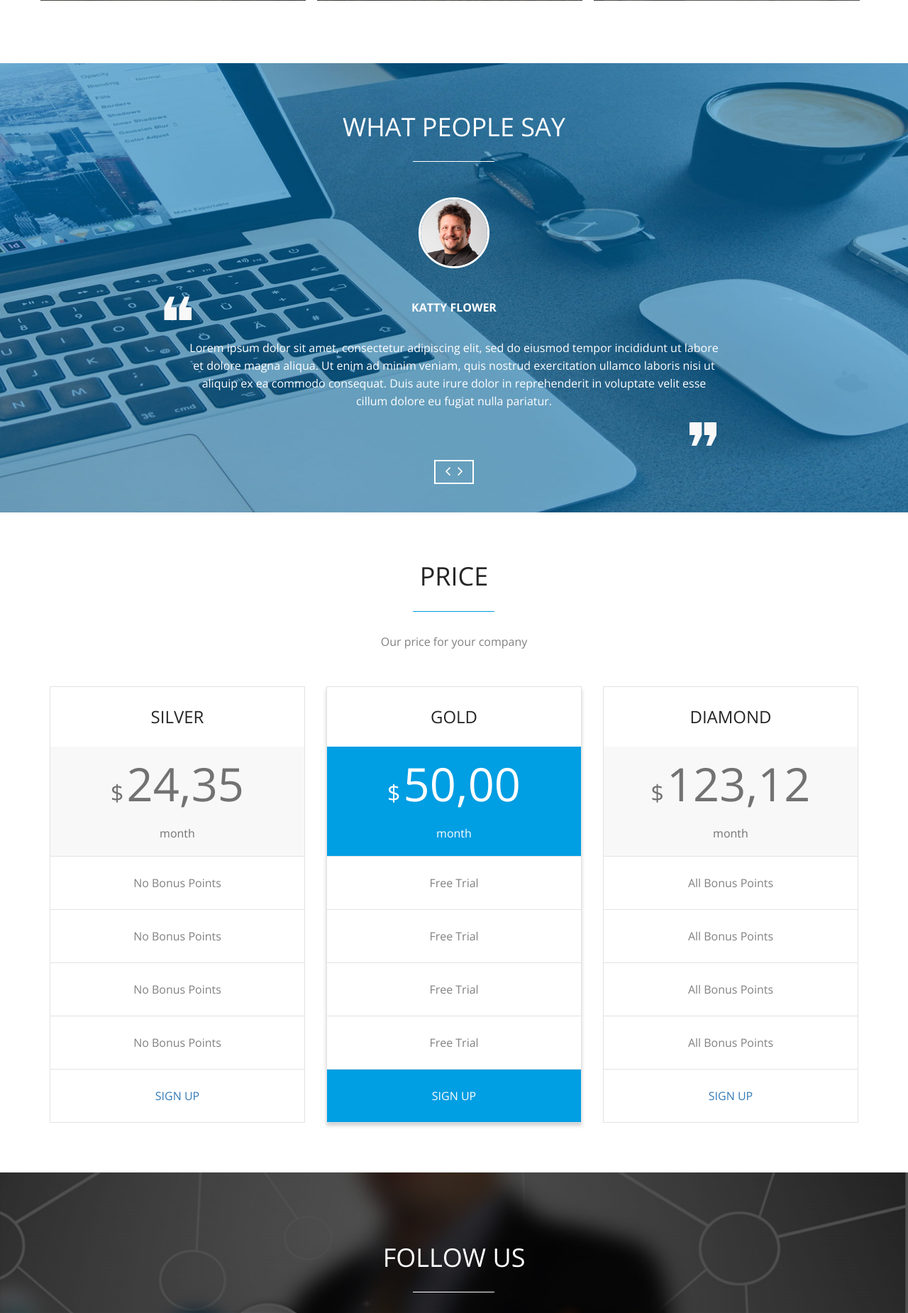
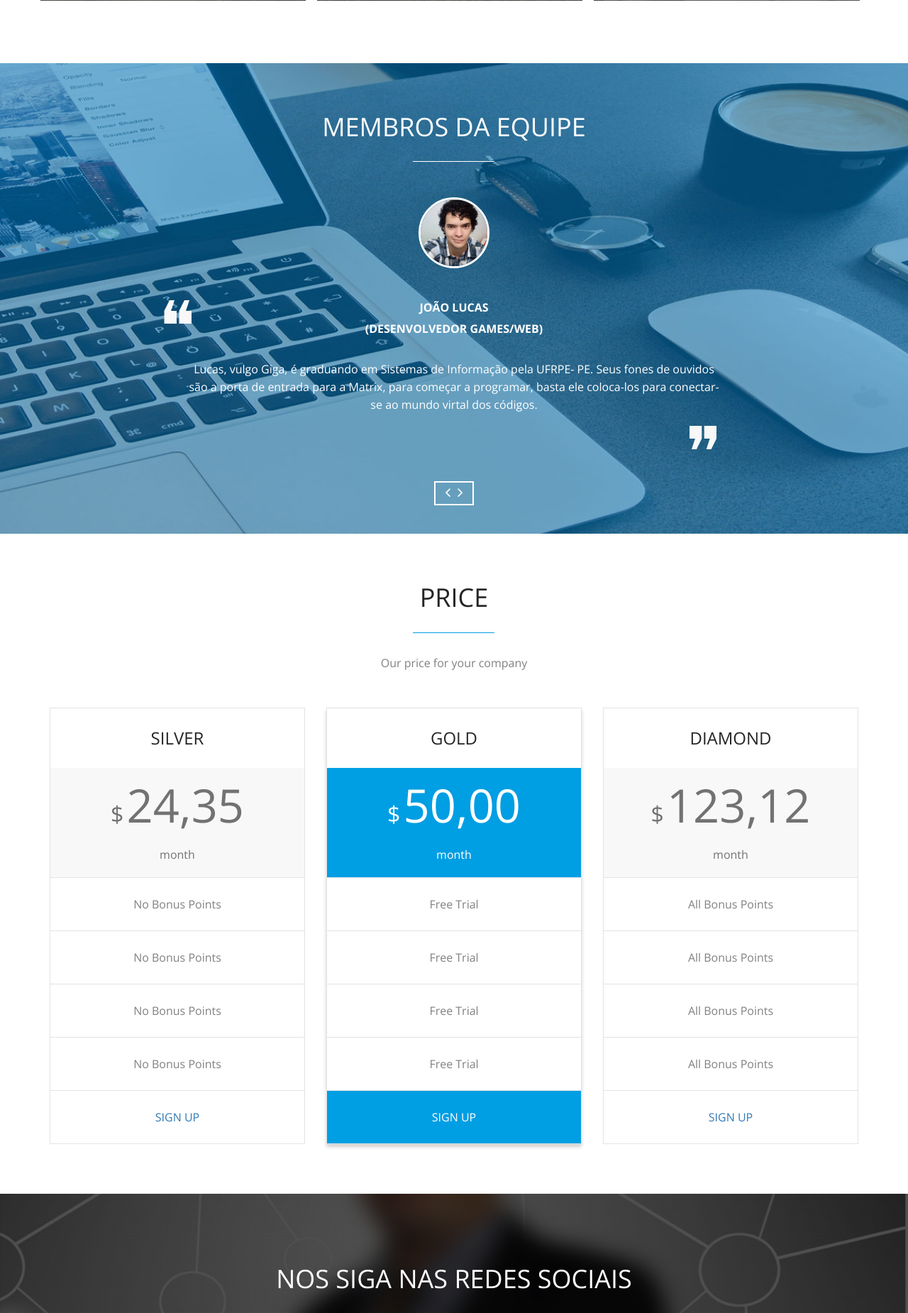
Before and after one commit to Nicollas21/site-imaginer, a PHP site: page / in a window 1280 px wide. Shown: the part 2158-4008 px from the top of the page at 71% size. Run offline with PHP 8.4, Linux system fonts and the light colour scheme; some libraries are stand-ins or nearby versions.

Commit message:
Imagens de Equipe, Comentarios e Localização no mapa implementados.

```diff
--- a/css/main.css
+++ b/css/main.css
@@ -9,6 +9,16 @@
 * ---------------------------------------------------------------------------
 *
 */
+
+
+/**
+            ADDED STYLES
+*/
+
+.header-logo {
+    width: 50%;
+}
+
 
 /* =================================== */
 /*	Basic Style
@@ -289,11 +299,8 @@
 }
 
 h1.navbar-brand {
-    color: #fff
-    font-size: 20px;
-    font-weight: 700;
     margin: 0;
-    text-transform: uppercase;
+    padding: 0;
 }
 
 .navbar-inverse .navbar-nav > li > a {
--- a/index.html
+++ b/index.html
@@ -8,7 +8,7 @@
         <meta charset="utf-8">
 		<!-- Always force latest IE rendering engine or request Chrome Frame -->
         <meta http-equiv="X-UA-Compatible" content="IE=edge,chrome=1">
-        <title>Imaginer Studio</title>
+        <title>Imaginer Studios</title>
 		<!-- Meta Description -->
         <meta name="description" content="Imaginer Studio">
         <meta name="keywords" content="one page, single page, onepage, responsive, parallax, creative, business, html5, css3, css3 animation">
@@ -72,7 +72,7 @@
 
 					<!-- logo -->
 					<h1 class="navbar-brand">
-						<a href="#body">Imaginer</a>
+						<img src="img/logo.png" class="header-logo img-responsive">
 					</h1>
 					<!-- /logo -->
                 </div>
@@ -83,7 +83,7 @@
                         <li><a href="#body">Home</a></li>
                         <li><a href="#service">Serviços</a></li>
                         <li><a href="#portfolio">Portfolio</a></li>
-                        <li><a href="#testimonials">Testimonial</a></li>
+                        <li><a href="#testimonials">Equipe</a></li>
                         <li><a href="#price">price</a></li>
                         <li><a href="#contact">Contato</a></li>
                     </ul>
@@ -327,29 +327,43 @@
 					<div class="row">
 
 						<div class="sec-title text-center white wow animated fadeInDown">
-							<h2>What people say</h2>
+							<h2>Membros da Equipe</h2>
 						</div>
 
 						<div id="testimonial" class=" wow animated fadeInUp">
 							<div class="testimonial-item text-center">
-								<img src="img/member-1.jpg" alt="Our Clients">
+								<img src="img/membros/lucas-arruda.jpg" alt="Our Clients">
 								<div class="clearfix">
-									<span>Katty Flower</span>
-									<p>Lorem ipsum dolor sit amet, consectetur adipiscing elit, sed do eiusmod tempor incididunt ut labore et dolore magna aliqua. Ut enim ad minim veniam, quis nostrud exercitation ullamco laboris nisi ut aliquip ex ea commodo consequat. Duis aute irure dolor in reprehenderit in voluptate velit esse cillum dolore eu fugiat nulla pariatur.</p>
+									<span>João Lucas </br>(Desenvolvedor Games/Web)</span>
+									<p>Lucas, vulgo Giga, é graduando em Sistemas de Informação pela UFRPE- PE. Seus fones de ouvidos são a porta de entrada para a Matrix, para começar a programar, basta ele coloca-los para conectar-se ao mundo virtal dos códigos.</p>
 								</div>
 							</div>
 							<div class="testimonial-item text-center">
-								<img src="img/member-1.jpg" alt="Our Clients">
+								<img src="img/membros/nicolas.jpg" alt="Our Clients">
 								<div class="clearfix">
-									<span>Katty Flower</span>
-									<p>Lorem ipsum dolor sit amet, consectetur adipiscing elit, sed do eiusmod tempor incididunt ut labore et dolore magna aliqua. Ut enim ad minim veniam, quis nostrud exercitation ullamco laboris nisi ut aliquip ex ea commodo consequat. Duis aute irure dolor in reprehenderit in voluptate velit esse cillum dolore eu fugiat nulla pariatur.</p>
+									<span>Nicollas Freitas </br>(CEO & Desenvolvedor Mobile)</span>
+									<p>Nicollas é graduando em Sistemas de Informação pela UFRPE- PE, e CEO da Imaginer. Como bom braço direito do chefe Imaginer, Nicollas busca extrair o melhor da equipe, até mesmo a primeira xícara de café da bandeja.</p>
 								</div>
 							</div>
 							<div class="testimonial-item text-center">
-								<img src="img/member-1.jpg" alt="Our Clients">
+								<img src="img/membros/lucas-guilherme.jpg" alt="Our Clients">
 								<div class="clearfix">
-									<span>Katty Flower</span>
-									<p>Lorem ipsum dolor sit amet, consectetur adipiscing elit, sed do eiusmod tempor incididunt ut labore et dolore magna aliqua. Ut enim ad minim veniam, quis nostrud exercitation ullamco laboris nisi ut aliquip ex ea commodo consequat. Duis aute irure dolor in reprehenderit in voluptate velit esse cillum dolore eu fugiat nulla pariatur.</p>
+									<span>Lucas Guilherme </br>(Web Designer & Audiovisual)</span>
+									<p>Lucas é formado em Computação Gráfica pela FG- PE e profissional em Audiovisual pelo CTCD- PE. Sua maior especialidade é deixar todo mundo pilhado com seu Café da Criatividade Universal.</p>
+								</div>
+							</div>
+							<div class="testimonial-item text-center">
+								<img src="img/membros/tiago.jpg" alt="Our Clients">
+								<div class="clearfix">
+									<span>Tiago Aguiar </br>(Marketing Digital & Designer Gráfico)</span>
+									<p>Tiago é formado em Designer Gráfico pela IBratec- PE. Sua experiência com marketing e Designer só não é maior do que os seus dotes culinários, que utiliza para deixar toda a equipe bem alimentada para as atividades diárias.</p>
+								</div>
+							</div>
+							<div class="testimonial-item text-center">
+								<img src="img/membros/paulo.jpg" alt="Our Clients">
+								<div class="clearfix">
+									<span>Paulo Henrique </br>(Ilustrador & Animador)</span>
+									<p>Paulo é formado em Computação Gráfica pela FG- PE e estudante de Game Design. Ilustrador nato, ele é o responsável por expor a criatividade da empresa, com sua caneta catalizadora de pensamentos criativos. E além de animar desenhos, ele também costuma animar com suas piadas durante os brainstorms.</p>
 								</div>
 							</div>
 						</div>
@@ -436,13 +450,13 @@
 					<div class="row">
 
 						<div class="sec-title text-center white wow animated fadeInDown">
-							<h2>FOLLOW US</h2>
+							<h2>NOS SIGA NAS REDES SOCIAIS</h2>
 							<p>Beautifully simple follow buttons to help you get followers on</p>
 						</div>
 
 						<ul class="social-button">
 							<li class="wow animated zoomIn"><a href="#"><i class="fa fa-thumbs-up fa-2x"></i></a></li>
-							<li class="wow animated zoomIn" data-wow-delay="0.3s"><a href="#"><i class="fa fa-twitter fa-2x"></i></a></li>
+							<li class="wow animated zoomIn" data-wow-delay="0.3s"><a href="https://www.facebook.com/imaginer.studios/"><i class="fa fa-facebook fa-2x"></i></a></li>
 							<li class="wow animated zoomIn" data-wow-delay="0.6s"><a href="#"><i class="fa fa-dribbble fa-2x"></i></a></li>
 						</ul>
 
@@ -458,8 +472,8 @@
 				<div class="row">
 
 					<div class="sec-title text-center wow animated fadeInDown">
-						<h2>Contact</h2>
-						<p>Leave a Message</p>
+						<h2>Contato</h2>
+						<p>Deixe-nos uma Mensagem</p>
 					</div>
 
 
@@ -483,10 +497,10 @@
 
 					<div class="col-md-5 wow animated fadeInRight">
 						<address class="contact-details">
-							<h3>Contact Us</h3>
-							<p><i class="fa fa-pencil"></i>Phoenix Inc.<span>PO Box 345678</span> <span>Little Lonsdale St, Melbourne </span><span>Australia</span></p><br>
-							<p><i class="fa fa-phone"></i>Phone: (415) 124-5678 </p>
-							<p><i class="fa fa-envelope"></i>website@yourname.com</p>
+							<h3>Contate-nos</h3>
+							<p><i class="fa fa-pencil"></i>Pernambuco <span>Rua Anibal Aniceto Varejão, Jaboatão dos Guararapes </span><span>Brasil</span></p><br>
+							<!--<p><i class="fa fa-phone"></i>Phone: (415) 124-5678 </p>-->
+							<p><i class="fa fa-envelope"></i>studioimaginer@gmail.com</p>
 						</address>
 					</div>
 
--- a/js/main.js
+++ b/js/main.js
@@ -181,10 +181,10 @@
     // Basic options for a simple Google Map
     // For more options see: https://developers.google.com/maps/documentation/javascript/reference#MapOptions
 
-	    var myLatLng = new google.maps.LatLng(22.402789, 91.822156);
+	    var myLatLng = new google.maps.LatLng(-8.1975633, -34.9263409);
 
 	    var mapOptions = {
-	        zoom: 15,
+	        zoom: 16,
 	        center: myLatLng,
 	        disableDefaultUI: true,
 	        scrollwheel: false,
@@ -253,7 +253,7 @@
 
     // Let's also add a marker while we're at it
     var marker = new google.maps.Marker({
-        position: new google.maps.LatLng(22.402789, 91.822156),
+        position: new google.maps.LatLng(-8.1975633, -34.9263409),
         map: map,
 		icon: 'img/icons/map-marker.png',
     });
```
Also changed, not shown: img/imaginer-banner.jpg (added), img/logo.png (added), img/logo2.svg (added), img/membros/lucas-arruda.jpg (added), img/membros/lucas-guilherme.jpg (added), img/membros/nicolas.jpg (added), img/membros/paulo.jpg (added), img/membros/tiago.jpg (added).
